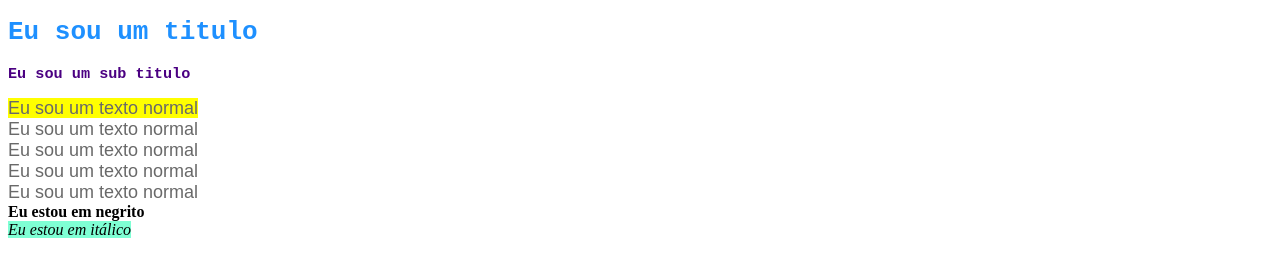
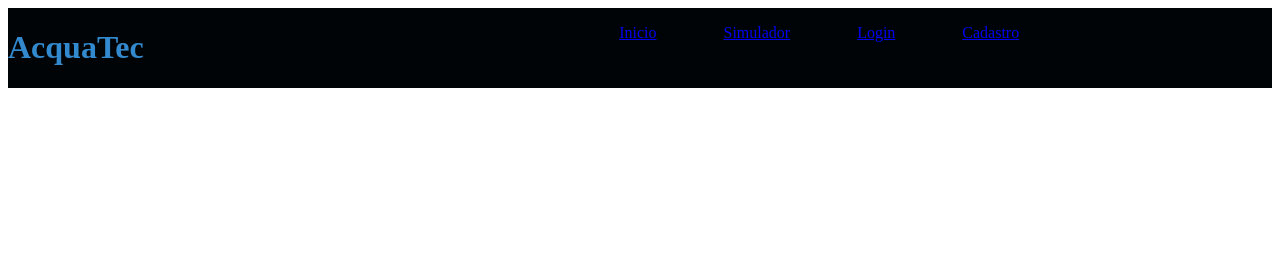
Before and after one commit to kauan-mendes/Projeto-Kauan-Mendes, a plain HTML site: page index.html in a window 1280 px wide. Drawn offline with Linux system fonts and the light colour scheme.

Commit message:
CSS externo v2

```diff
--- a/index.html
+++ b/index.html
@@ -1,27 +1,29 @@
 <!DOCTYPE html>
-<html lang="en">
+<html lang="pt-br">
+
 <head>
     <meta charset="UTF-8">
     <meta http-equiv="X-UA-Compatible" content="IE=edge">
     <meta name="viewport" content="width=device-width, initial-scale=1.0">
     <title>Projeto IOT Revolucionario</title>
-  <link rel="stylesheet" href="style.css">
+    <link rel="stylesheet" href="style.css">
 </head>
+
 <body>
-    <h1 >Eu sou um titulo</h1>
-    <h3 >Eu sou um sub titulo</h3>
-    <span class="destaque">Eu sou um texto normal</span> <br>
-    <span>Eu sou um texto normal</span> <br>
-    <span>Eu sou um texto normal</span> <br>
-    <span>Eu sou um texto normal</span> <br>
-    <span>Eu sou um texto normal</span> <br>
-    <b>Eu estou em negrito</b> <br>
-    <i class="destaque" id="destaqueEspecial">Eu estou em itálico</i>
+    <div class="header">
+    <div class="container">
+    <h1>AcquaTec</h1>
+    <ul class="navbar">
 
-
-
-
+         <li><a href="#">Inicio</a></li>
+         <li><a href="#">Simulador</a></li>
+         <li><a href="#">Login</a></li>
+         <li><a href="#">Cadastro</a></li>
+    </ul>
+    </div>
+    </div>
 
 
 </body>
+
 </html>
--- a/style.css
+++ b/style.css
@@ -1,24 +1,20 @@
-h1 {
-    color:dodgerblue;
-     font-family:monospace
+.header{
+background-color: #000407;
+color: #3289CD;
 
 }
-h3 {
-    color: indigo;
-    font-family: monospace
+.container{
+    width: 80%;
+}
+.header .container{
+    display: flex;
+    justify-content: space-between;
+}
+
+.navbar{
+display: flex;
+list-style: none;
+width: 400px;
+justify-content: space-between;
 
 }
-span {
-
-    color: dimgray;
-    font-family: Arial;
-    font-size: 18px
-}
-.destaque {
-background-color: yellow;
-}
-
-#destaqueEspecial{
-background-color: aquamarine;
-
-}
```
